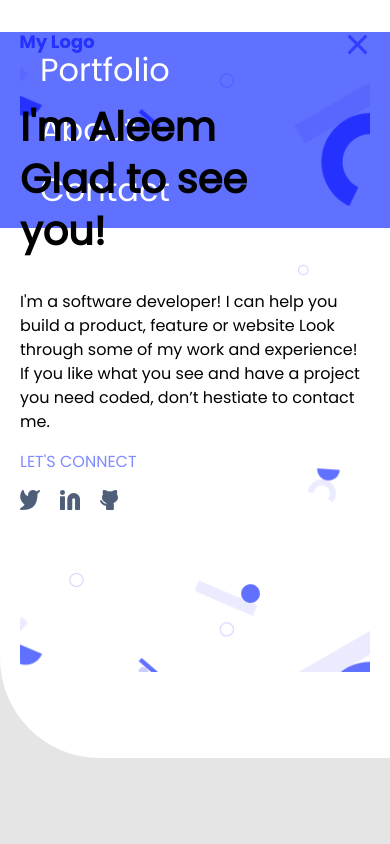
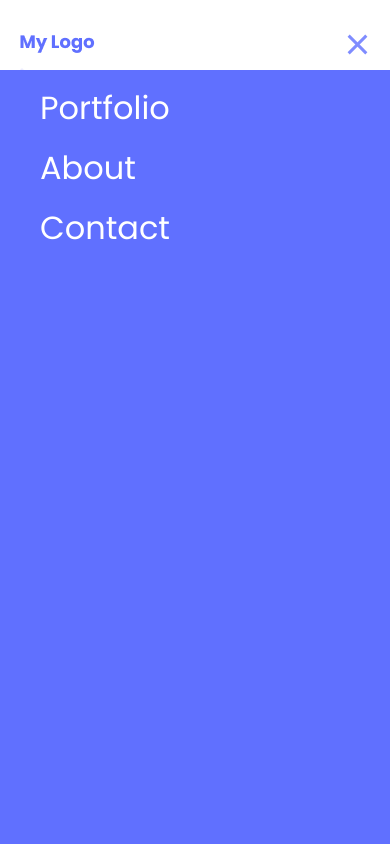
Before and after one commit to MAleemH/muhammad-aleem-portfolio, a website: page index.html in a window 390 px wide. Both pictures are taken after a click on the element 357 px from the left and 44 px from the top of the page. Shown: the top 844 px of the page. Drawn offline with Linux system fonts and the light colour scheme.

Commit message:
Style the menu

```diff
--- a/css/styles.css
+++ b/css/styles.css
@@ -4,7 +4,9 @@ body {
   margin: 0%;
 }
 
-.b_active {
+body.active {
+  background: #6070FF;
+
   overflow-y: hidden;
 }
 
@@ -61,7 +63,7 @@ body {
   gap: 0;
   flex-direction: column;
   background-color: #6070ff;
-  mix-blend-mode: multiply;
+  /* mix-blend-mode: multiply; */
   width: 100%;
   text-align: left;
   font-family: 'Poppins', sans-serif;
@@ -71,7 +73,8 @@ body {
   font-size: 32px;
   line-height: 44px;
   transition: 0.1s;
-  height: fit-content;
+  height: 100vh;
+  margin-top: 70px;
 }
 
 .nav-menu * {
--- a/javaScript/javascript.js
+++ b/javaScript/javascript.js
@@ -4,10 +4,10 @@ const body = document.querySelector('body');
 hamburger.addEventListener('click', () => {
   hamburger.classList.toggle('active');
   navMenu.classList.toggle('active');
-  body.classList.toggle('b_active');
+  body.classList.toggle('active');
 });
 document.querySelectorAll('.nav-options').forEach((n) => n.addEventListener('click', () => {
   hamburger.classList.remove('active');
   navMenu.classList.remove('active');
-  body.classList.remove('b_active');
+  body.classList.remove('active');
 }));
```
